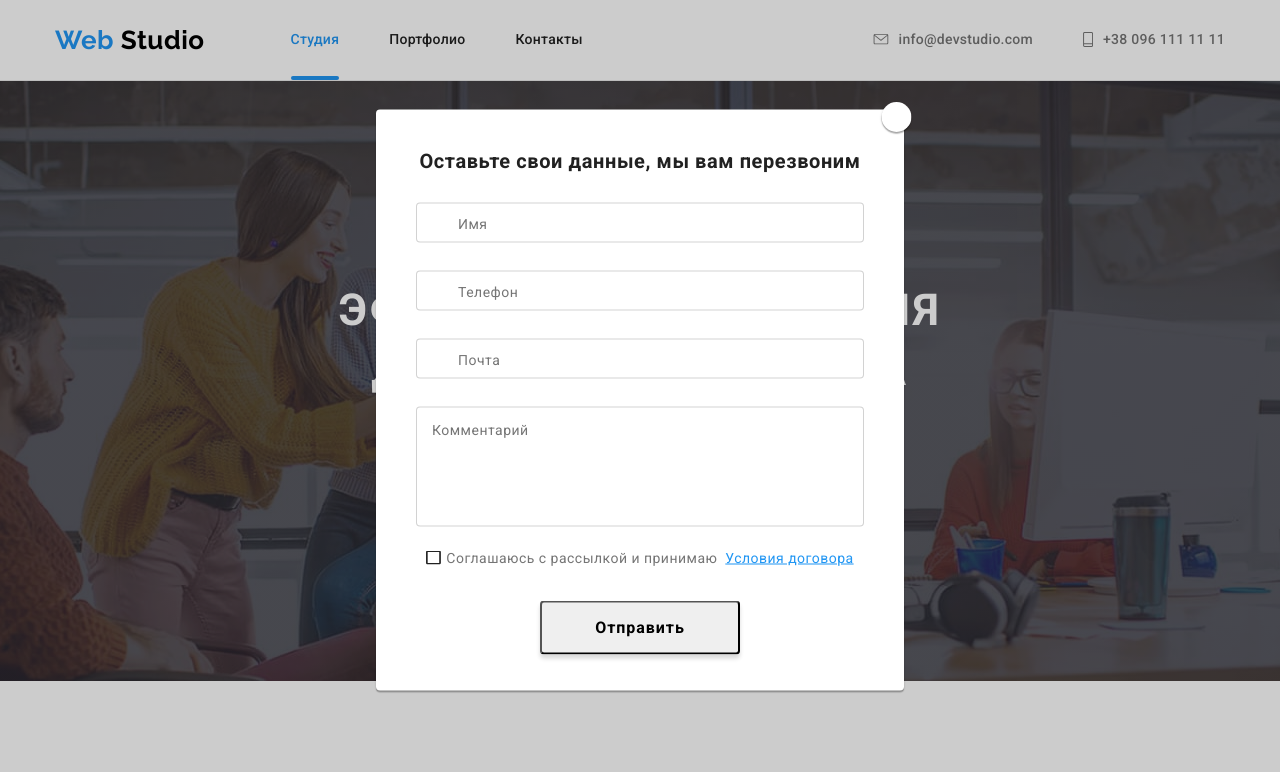
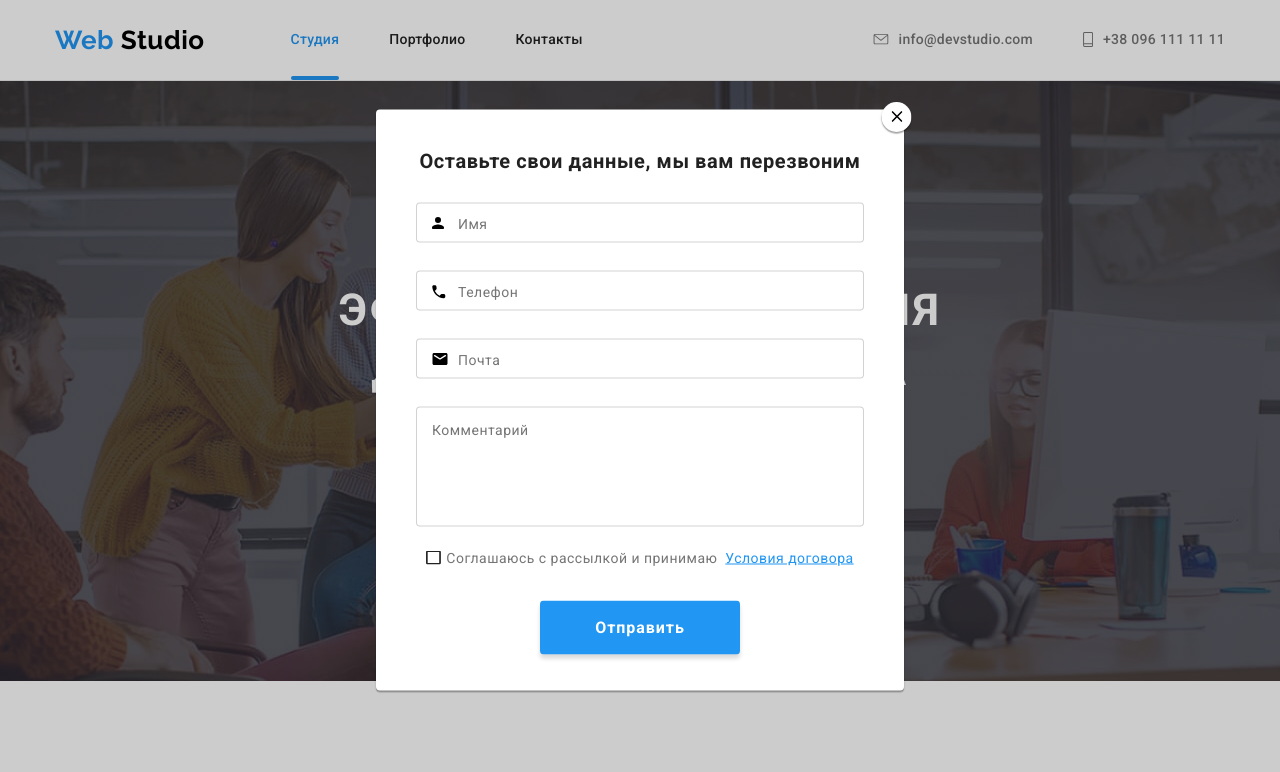
Before and after one commit to Alex-BC/goit-markup-hw-06, a plain HTML site: page index.html in a window 1280 px wide. Both pictures are taken after a click on the button "Заказать услугу". Shown: the top 772 px of the page. Drawn offline with nearby package versions, Linux system fonts and the light colour scheme.

Commit message:
Finished work

```diff
--- a/css/styles.css
+++ b/css/styles.css
@@ -168,6 +168,9 @@ address .item:focus {
   letter-spacing: 0.06em;
   text-align: center;
   text-decoration: none;
+  border-radius: 4px;
+  border-color: transparent;
+  cursor: pointer;
 }
 .hero {
   text-align: center;
@@ -842,7 +845,7 @@ button {
 
 .icon-form {
   position: absolute;
-  top: 85%;
+  top: 93%;
   left: 16px;
 
   transform: translateY(-125%);
@@ -981,4 +984,7 @@ button {
 
   box-shadow: 0px 4px 4px rgba(0, 0, 0, 0.15);
   cursor: pointer;
+  border-color: transparent;
+  color: #ffffff;
+  background-color: #2196f3;
 }
--- a/index.html
+++ b/index.html
@@ -393,7 +393,7 @@
       <div class="modal">
         <button class="btn" data-close-modal>
           <svg class="icon-btn-close" width="11" height="11">
-            <use href="./img/sprite.svg#icon-btn-close"></use>
+            <use href="./img/icon-btn-close.svg#icon-btn-close"></use>
           </svg>
         </button>
         <form class="form js-speaker-form" autocomplete="off">
@@ -403,7 +403,7 @@
             <input class="form-input" type="text" name="name" placeholder=" " />
             <span class="form-text">Имя</span>
             <svg class="icon-form" width="18" height="18">
-              <use href="./img/sprite.svg#icon-person"></use>
+              <use href="./img/icon-person.svg#icon-person"></use>
             </svg>
           </label>
 
@@ -411,7 +411,7 @@
             <input class="form-input" type="tel" name="tel" placeholder=" " />
             <span class="form-text tel">Телефон</span>
             <svg class="icon-form" width="18" height="18">
-              <use href="./img/sprite.svg#icon-phone"></use>
+              <use href="./img/icon-phone.svg#icon-phone"></use>
             </svg>
           </label>
 
@@ -419,7 +419,7 @@
             <input class="form-input" type="email" name="mail" placeholder=" " />
             <span class="form-text mail">Почта</span>
             <svg class="icon-form" width="18" height="18">
-              <use href="./img/sprite.svg#icon-email"></use>
+              <use href="./img/icon-email.svg#icon-email"></use>
             </svg>
           </label>
 
```
Also changed, not shown: portfolio.html (+6 -2 lines), img/icon-btn-close.svg (added), img/icon-email.svg (added), img/icon-person.svg (added), img/icon-phone.svg (added).
